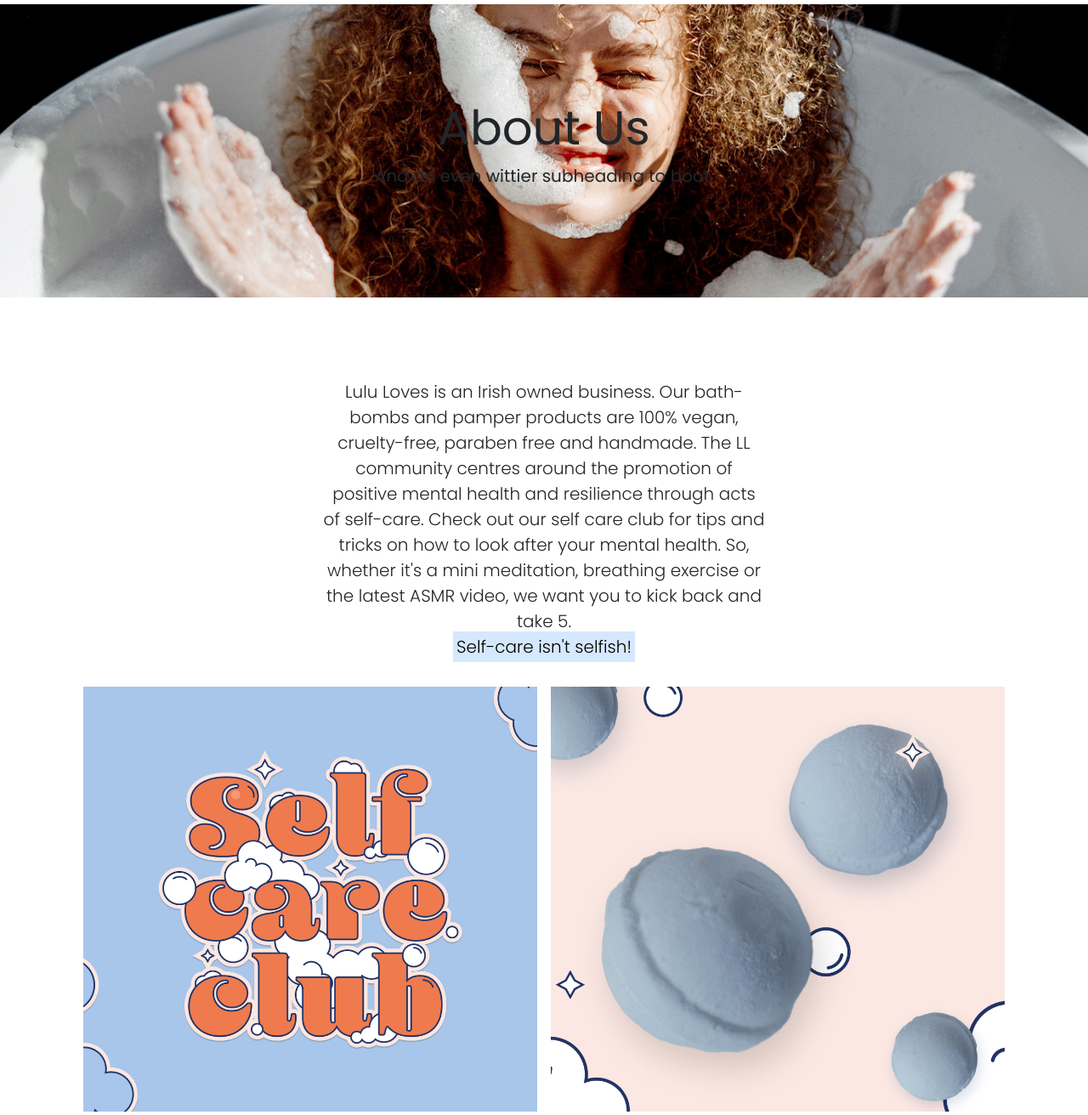
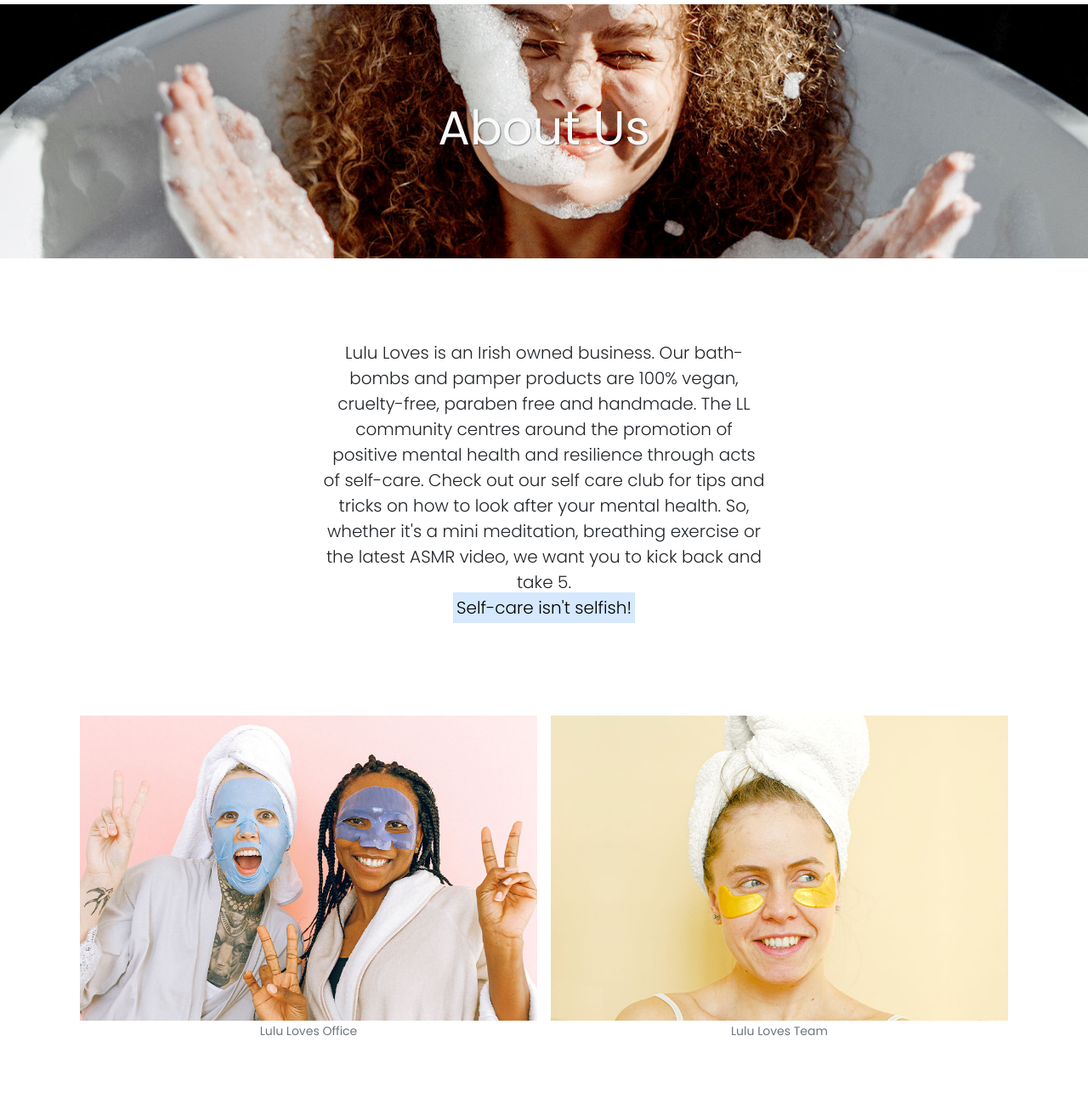
Before and after one commit to Code-Institute-Submissions/lulu-loves, a plain HTML site: page about.html in a window 1280 px wide. Shown: the part 86-1398 px from the top of the page at 85% size. Drawn offline with nearby package versions, Linux system fonts and the light colour scheme.

Commit message:
(fix): Fix two column image layout in about.html

```diff
--- a/about.html
+++ b/about.html
@@ -43,8 +43,7 @@
         <!-- Banner -->
         <div class="p-3 text-center about-banner-img">
             <div class="col-md-5 p-lg-5 mx-auto my-5">
-                <h1 class="display-4 fw-normal">About Us</h1>
-                <p class="lead fw-normal">And an even wittier subheading to boot.</p>
+                <h1 class="display-4 fw-normal text-light banner-text">About Us</h1>
             </div>
         </div>
 
@@ -61,18 +60,20 @@
                     </div>
                 </div>
 
-                <div class="d-md-flex flex-md-equal w-100 my-md-3 ps-md-3 feature">
-                    <div class="me-md-3 feature-inner feature-1">
-                        <div class="row py-3 px-3 py-md-5 px-md-5 feature-info">
+                <div class="my-md-5 py-5">
+                    <div class="container">
+                        <div class="row row-cols-1 row-cols-md-2 g-3 text-center">
                             <div class="col">
-                                <img src="/assets/images/test-1-mobile.jpg" class="img-fluid mobile-slider" alt="Carousel image">
+                                <div>
+                                    <img src="/assets/images/lulu-loves-team-member-1.jpg" class="img-fluid" alt="Lulu Loves Office">
+                                    <small class="text-muted">Lulu Loves Office</small>
+                                </div>
                             </div>
-                        </div>
-                    </div>
-                    <div class="me-md-3 feature-inner feature-2">
-                        <div class="row py-3 px-3 py-md-5 px-md-5 feature-info">
                             <div class="col">
-                                <img src="/assets/images/test-1-mobile.jpg" class="img-fluid mobile-slider" alt="Carousel image">
+                                <div>
+                                    <img src="/assets/images/lulu-loves-team-member-2.jpg" class="img-fluid" alt="Lulu Loves Team">
+                                    <small class="text-muted">Lulu Loves Team</small>
+                                </div>
                             </div>
                         </div>
                     </div>
--- a/assets/css/style.css
+++ b/assets/css/style.css
@@ -93,6 +93,10 @@
 
 footer p {
     margin: 0;
+}
+
+.banner-text {
+    text-shadow: 1px 1px 1px rgb(0 0 0 / 40%);
 }
 
 .product-banner-img, .gifts-banner-img, .about-banner-img, .club-banner-img, .contact-banner-img {
```
Also changed, not shown: assets/images/lulu-loves-team-member-1.jpg (added), assets/images/lulu-loves-team-member-2.jpg (added).
